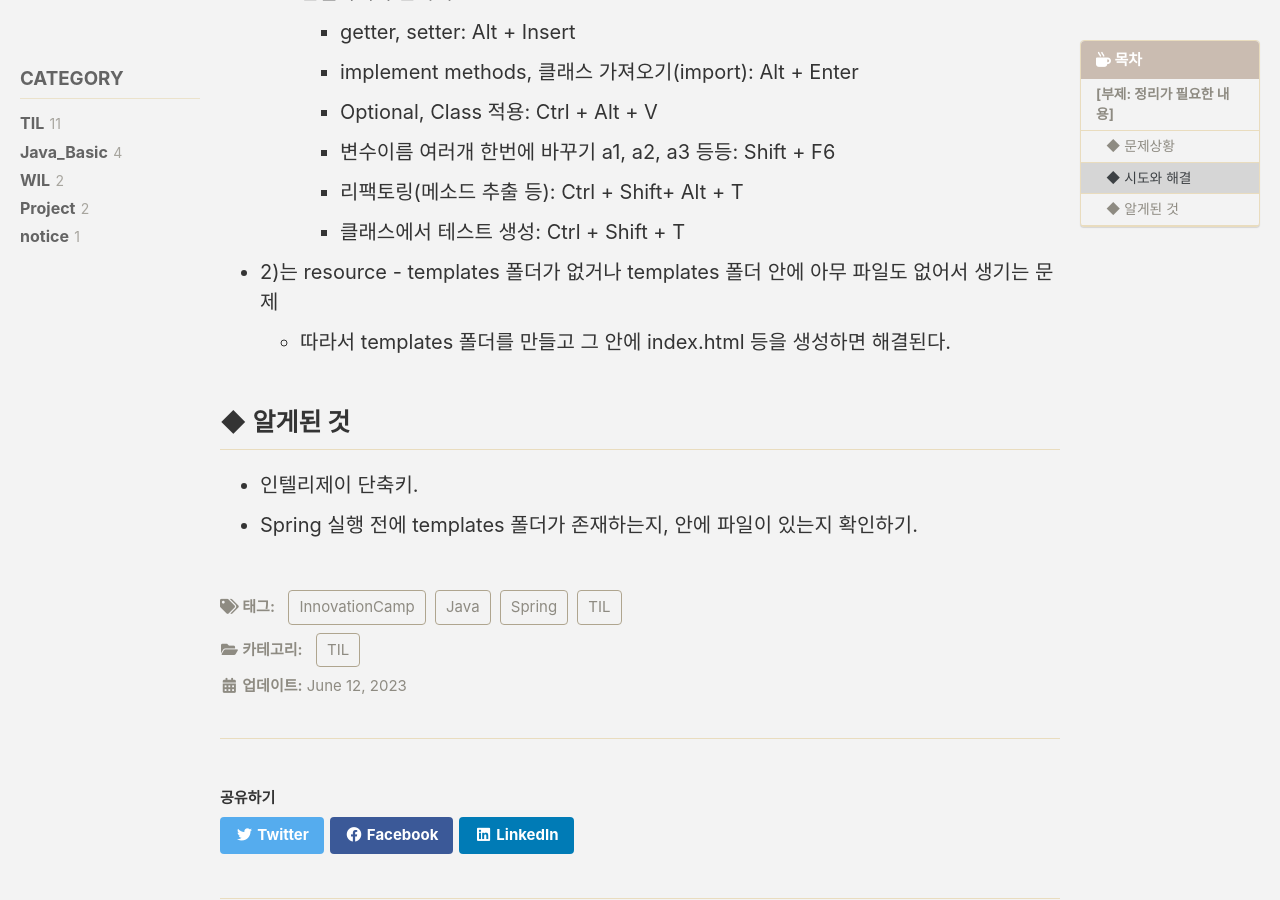
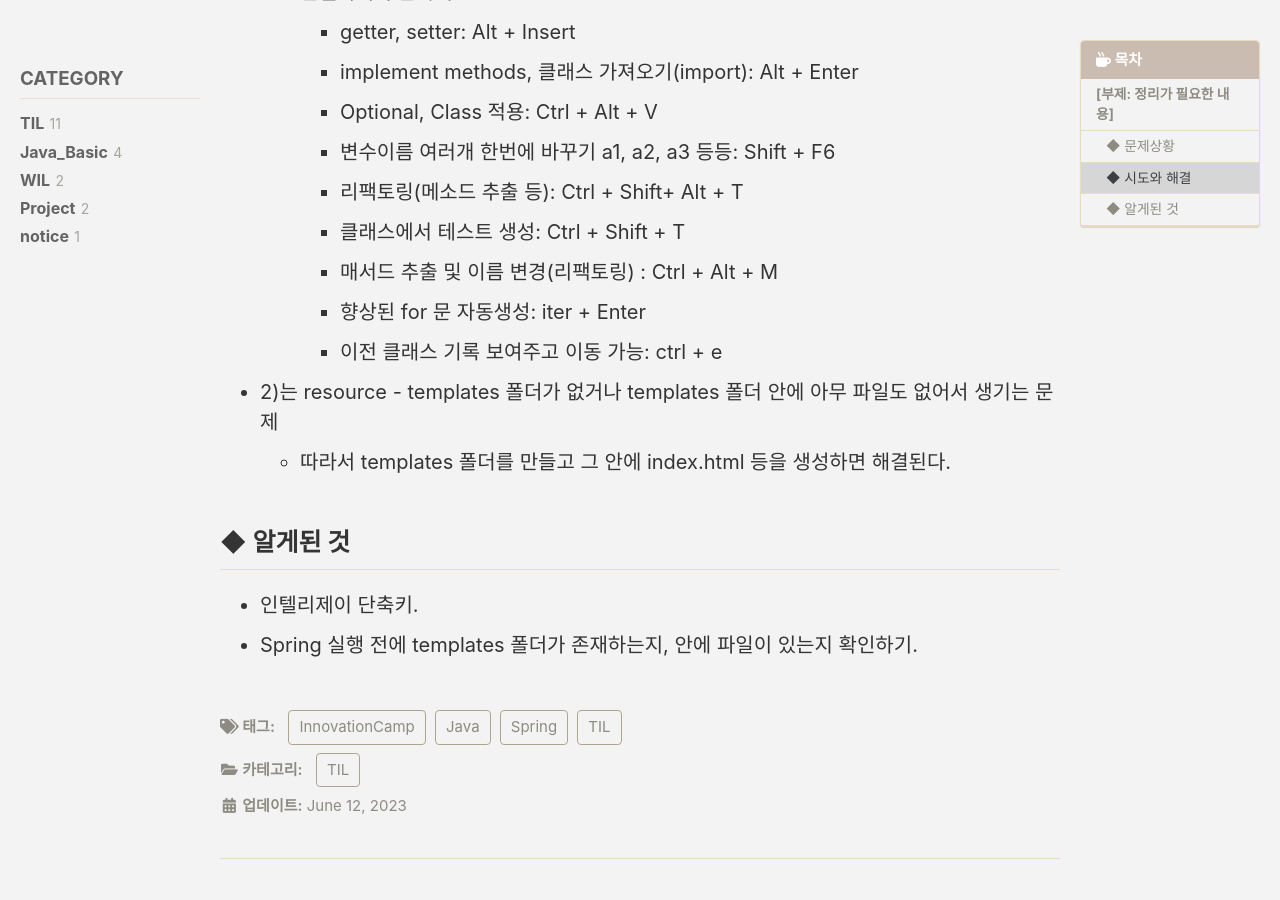
Before and after one commit to YiHwanRyu/YiHwanRyu.github.io, a Jekyll site: the page built from _posts/2023-06-12-TIL009.md, in a window 1280 px wide and 900 px high, scrolled down 770 px. Built offline with Jekyll 4.4.1, drawn with Linux system fonts in a browser that asks for light colours; cached includes are drawn as plain includes; some web fonts are replaced; comment, search, counter and statistics services are not loaded.

Commit message:
[UPDATE] TIL009 post 단축키 추가

```diff
--- a/_posts/2023-06-12-TIL009.md
+++ b/_posts/2023-06-12-TIL009.md
@@ -35,6 +35,9 @@ Today I Learned, 2023/06/12
     - 변수이름 여러개 한번에 바꾸기 a1, a2, a3 등등: Shift + F6
     - 리팩토링(메소드 추출 등): Ctrl + Shift+ Alt + T
     - 클래스에서 테스트 생성: Ctrl + Shift + T
+    - 매서드 추출 및 이름 변경(리팩토링) : Ctrl + Alt + M
+    - 향상된 for 문 자동생성: iter + Enter
+    - 이전 클래스 기록 보여주고 이동 가능: ctrl + e
 
 - 2)는 resource - templates 폴더가 없거나 templates 폴더 안에 아무 파일도 없어서 생기는 문제
   - 따라서 templates 폴더를 만들고 그 안에 index.html 등을 생성하면 해결된다.
```
